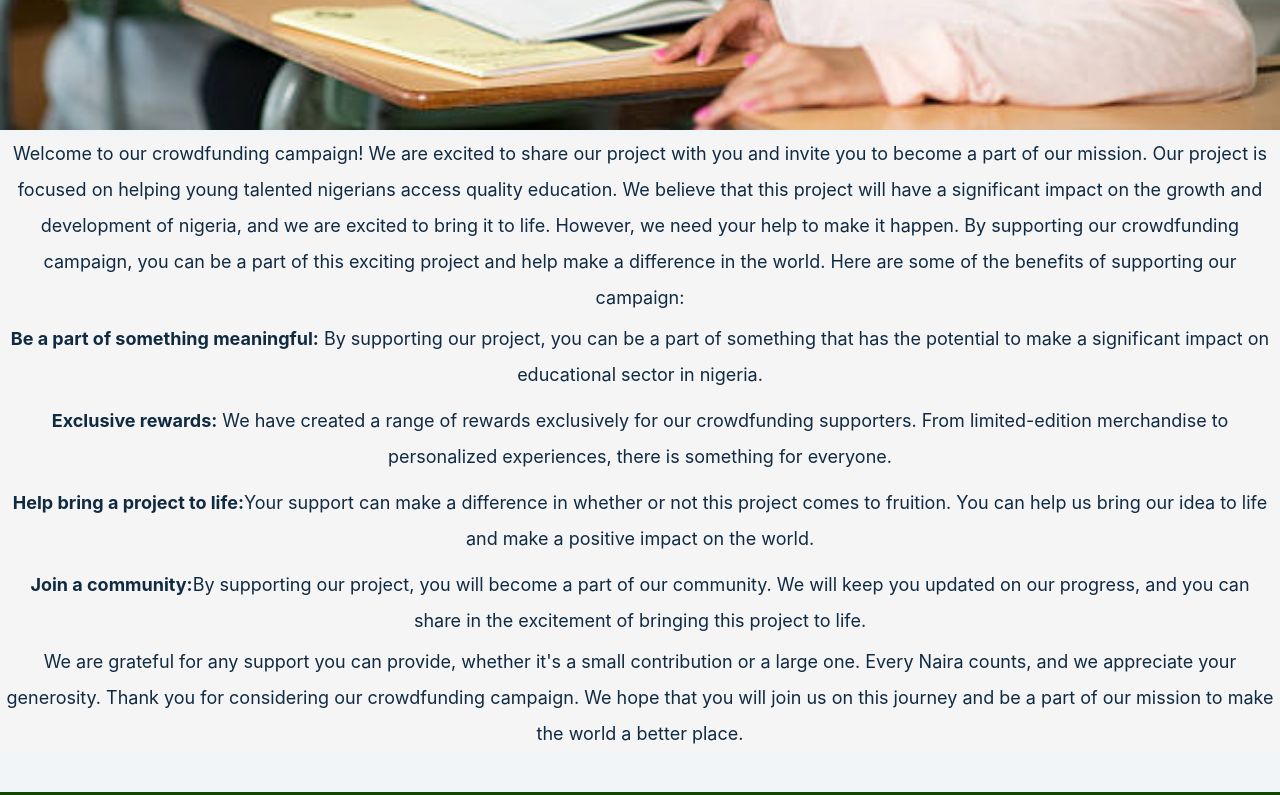
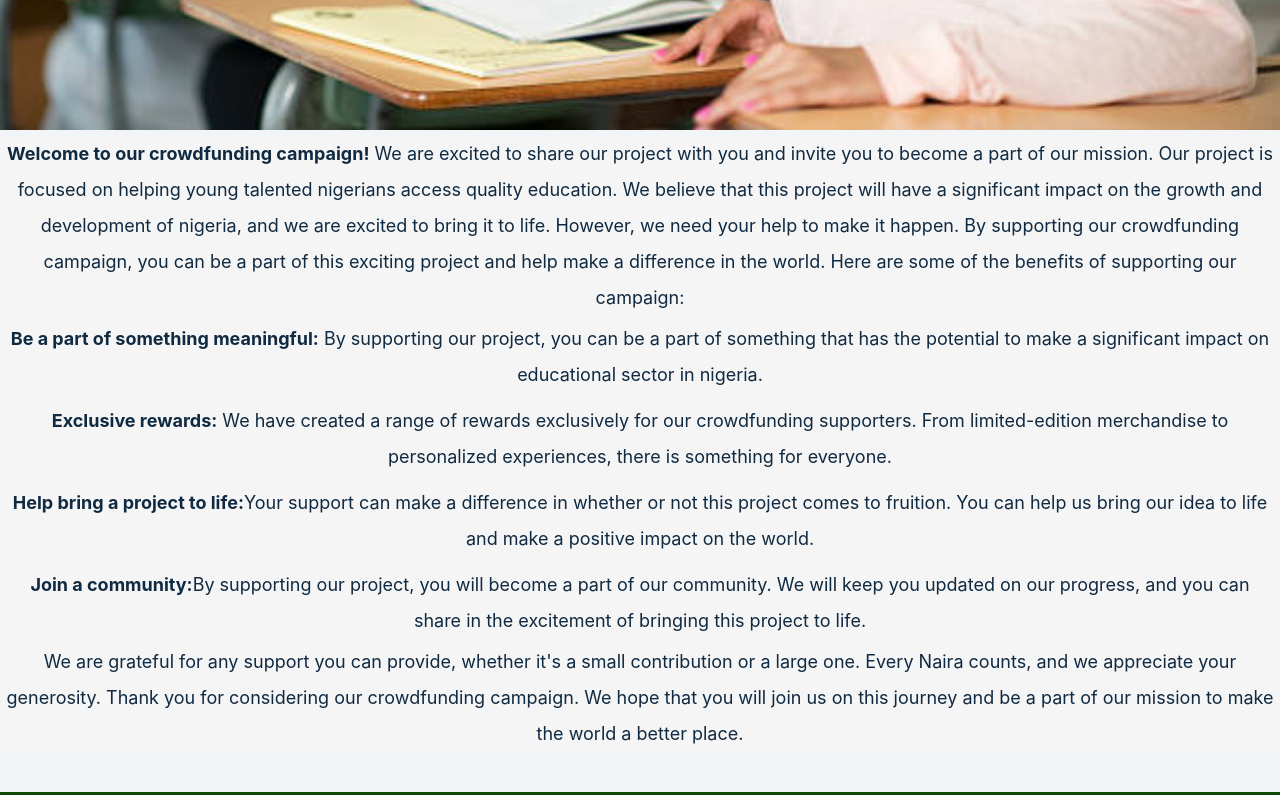
Before and after one commit to CyCodez/crowdfund, a React (Create React App) app: page /about in a window 1280 px wide. Shown: the part 840-1635 px from the top of the page. Built offline with nearby package versions, Linux system fonts and the light colour scheme; the HTML template or start-up script is replaced by a standard one.

Commit message:
formatted text

```diff
--- a/src/components/Home.js
+++ b/src/components/Home.js
@@ -7,15 +7,15 @@ function Home() {
       <div className="img-div">
         <img className="charity" src={charity} alt="" />
         <main>
-          Welcome to our crowdfunding campaign! We are excited to share our
-          project with you and invite you to become a part of our mission. Our
-          project is focused on helping young talented nigerians access quality
-          education. We believe that this project will have a significant impact
-          on the growth and development of nigeria, and we are excited to bring
-          it to life. However, we need your help to make it happen. By
-          supporting our crowdfunding campaign, you can be a part of this
-          exciting project and help make a difference in the world. Here are
-          some of the benefits of supporting our campaign:
+          <b>Welcome to our crowdfunding campaign!</b> We are excited to share
+          our project with you and invite you to become a part of our mission.
+          Our project is focused on helping young talented nigerians access
+          quality education. We believe that this project will have a
+          significant impact on the growth and development of nigeria, and we
+          are excited to bring it to life. However, we need your help to make it
+          happen. By supporting our crowdfunding campaign, you can be a part of
+          this exciting project and help make a difference in the world. Here
+          are some of the benefits of supporting our campaign:
           <ol>
             <li>
               <b>Be a part of something meaningful:</b> By supporting our
```
